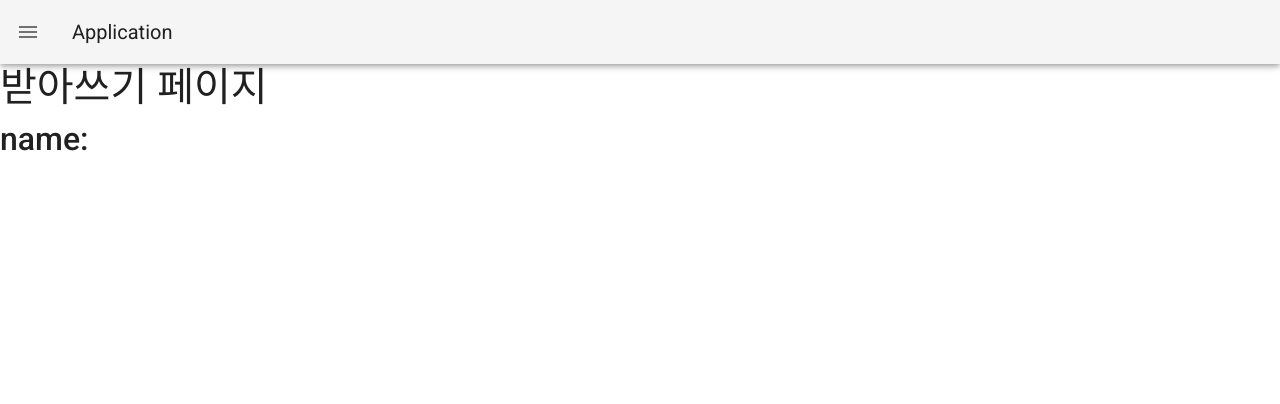
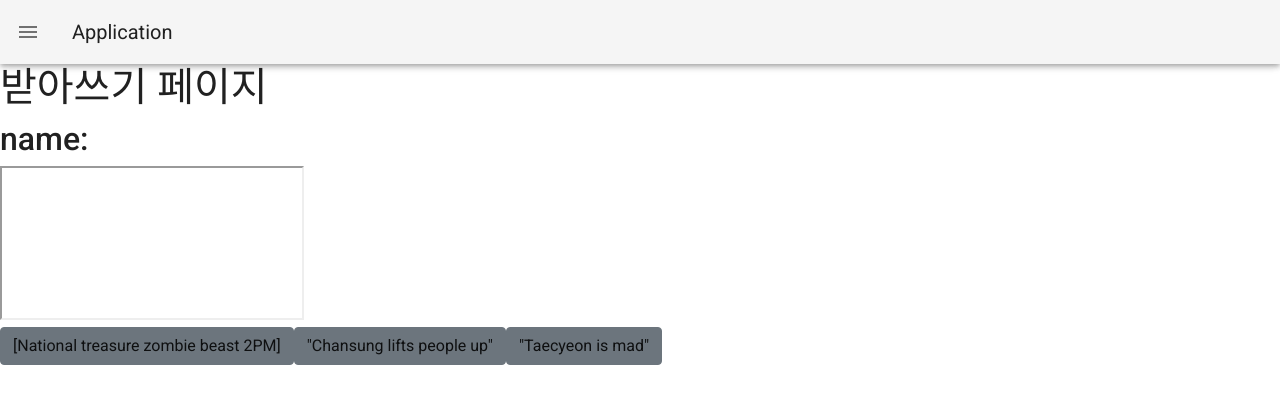
Before and after one commit to worldforest/KOKOA, a Vue app in the folder frontend/: page /write in a window 1280 px wide. Shown: the top 404 px of the page. Built offline with nearby package versions, Linux system fonts and the light colour scheme; a small style sheet from the web is missing.

Commit message:
받아쓰기 데이터 추가

```diff
--- a/frontend/src/components/training/Write.vue
+++ b/frontend/src/components/training/Write.vue
@@ -2,6 +2,12 @@
   <div>
     <h1>받아쓰기 페이지</h1>
     <h2>name: {{ $route.params.index }}</h2>
+    <iframe v-bind="player"></iframe>
+    <div>
+      <b-button v-for="(item, index) in video" :key="index" @click="play(index)">{{
+        item.eng
+      }}</b-button>
+    </div>
   </div>
 </template>
 <script>
@@ -13,9 +19,43 @@ export default {
       default: '',
     },
   },
+  created() {
+
+  },
   mounted() {},
   data() {
-    return {};
+    return {
+      player: '',
+      url: 'https://www.youtube.com/embed/mLx7D98zP_A',
+      origin: '?enablejsapi=1&origin=*',
+      video: [
+        {
+          starttime: '00:00:00,000',
+          endtime: '00:00:01,831',
+          eng: '[National treasure zombie beast 2PM]',
+          kor: '[국보급 짐승 좀비 2PM]',
+        },
+        {
+          starttime: '00:00:01,832',
+          endtime: '00:00:04,034',
+          eng: '"Chansung lifts people up"',
+          kor: '"찬성은 사람을 들어"',
+        },
+        {
+          starttime: '00:00:04,035',
+          endtime: '00:00:06,406',
+          eng: '"Taecyeon is mad"',
+          kor: '"화가 잔뜩 난 택연"',
+        },
+      ],
+    };
+  },
+  methods: {
+    play(index) {
+      console.log(index);
+      console.log(this.player);
+      // player.seekTo(00:00:00,000,true);
+    },
   },
 };
 </script>
```
